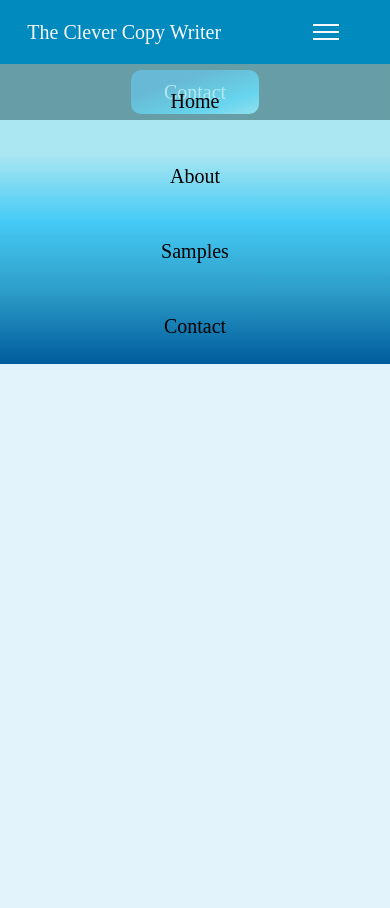
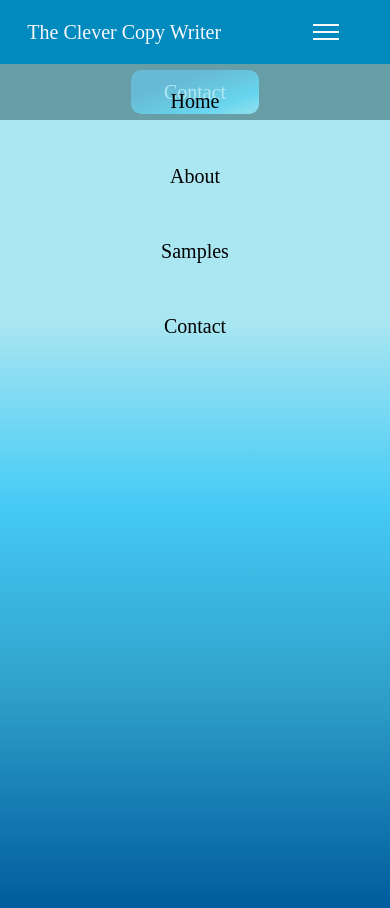
Before and after one commit to irosen419/the-clever-copy-writer, a React (Create React App) app: page / in a window 390 px wide. Both pictures are taken after a click on the element 326 px from the left and 32 px from the top of the page. Before the commit the page ends 844 px from the top, so only its background shows below. Built offline with nearby package versions, Linux system fonts and the light colour scheme.

Commit message:
finish styles for dropdown menu. begin samples page

```diff
--- a/src/components/Header.js
+++ b/src/components/Header.js
@@ -7,12 +7,20 @@ function Header() {
     const links = () => {
         return (
             <>
-                <li id="home"><Link to="/home">Home</Link></li>
-                <li id="about"><Link to="/about">About</Link></li>
-                <li id="samples"><Link to="/samples">Samples</Link></li>
-                <li id="contact"><Link to="/contact">Contact</Link></li>
+                <Link to="/home" id="home" onClick={decideMenu}><li>Home</li></Link>
+                <Link to="/about" id="about" onClick={decideMenu}><li>About</li></Link>
+                <Link to="/samples" id="samples" onClick={decideMenu}><li>Samples</li></Link>
+                <Link to="/contact" id="contact" onClick={decideMenu}><li>Contact</li></Link>
             </>
         )
+    }
+
+    const decideMenu = () => {
+        if (menu) {
+            setMenu(false)
+        } else {
+            setMenu(true)
+        }
     }
 
     return (
@@ -23,7 +31,7 @@ function Header() {
             <ul className="header__right links hide-for-mobile">
                 {links()}
             </ul>
-            <div className="header__right menu hide-for-desktop" onClick={() => setMenu(prevMenu => !prevMenu)}>
+            <div className="header__right menu hide-for-desktop" onClick={decideMenu}>
                 <span></span>
                 <span></span>
                 <span></span>
--- /dev/null
+++ b/src/components/Samples.js
@@ -0,0 +1,13 @@
+function Samples() {
+    return (
+        <div className="samples">
+            <div className="sample"></div>
+            <div className="sample"></div>
+            <div className="sample"></div>
+            <div className="sample"></div>
+            <div className="sample"></div>
+        </div>
+    )
+}
+
+export default Samples
--- a/src/index.js
+++ b/src/index.js
@@ -6,12 +6,14 @@ import reportWebVitals from './reportWebVitals';
 import App from './App';
 import Home from './components/Home';
 import About from './components/About'
+import Samples from './components/Samples'
 
 ReactDOM.render(
   <Router history={hashHistory}>
     <Route path="/" component={App}>
       <Route path="home" component={Home} />
       <Route path="about" component={About} />
+      <Route path="samples" component={Samples} />
 
     </Route>
   </Router>,
--- a/src/scss/_globals.scss
+++ b/src/scss/_globals.scss
@@ -91,29 +91,31 @@ body {
         left: 0;
         transform: translateY(100%);
         z-index: 1000;
+
         width: 100%;
+        height: 100vh;
 
         display: flex;
         flex-direction: column;
         align-items: center;
 
         background: linear-gradient(rgba(#93E1Ed, 0.7) 30%, rgba(#02B9F3, 0.7), rgba(#018ABD, 0.8) 75%, rgba(#005C9D, 1));
-
-        li {
+        list-style: none;
+        // padding: 25px 0;
+        a {
             width: 100%;
             height: 75px;
             text-align: center;
 
             line-height: 75px;
             font-size: $logoMobile;
-            a {
+            li {
                 color: black;
             }
 
             &:hover {
                 &#home {
                     background: rgba(#888888, 0.3);
-                    // opacity: 1;
                 }
 
                 &#about {
@@ -131,6 +133,7 @@ body {
         }
 
     }
+
 
     .hide-for-mobile {
         @include breakpoint-down(medium) {
@@ -208,6 +211,25 @@ body {
     }
 }
 
+.samples {
+    width: 100%;
+    height: 100vh;
+    background: black;
+
+    display: flex;
+    flex-wrap: wrap;
+    justify-content: center;
+    // align-items: center;
+
+    .sample {
+        height: 100px;
+        border: 1px solid red;
+
+        flex-grow: 1fr;
+        min-width: 50%;
+    }
+}
+
 .footer {
 
     width: 100%;
@@ -246,8 +268,8 @@ body {
             }
 
             div.top__carousel {
-                top: 2.5%;
-                height: 33%
+                top: 10%;
+                height: 90%
             }
         }
 
--- a/src/scss/styles.css
+++ b/src/scss/styles.css
@@ -106,6 +106,7 @@ body a:visited {
           transform: translateY(100%);
   z-index: 1000;
   width: 100%;
+  height: 100vh;
   display: -webkit-box;
   display: -ms-flexbox;
   display: flex;
@@ -118,9 +119,10 @@ body a:visited {
           align-items: center;
   background: -webkit-gradient(linear, left top, left bottom, color-stop(30%, rgba(147, 225, 237, 0.7)), color-stop(rgba(2, 185, 243, 0.7)), color-stop(75%, rgba(1, 138, 189, 0.8)), to(#005c9d));
   background: linear-gradient(rgba(147, 225, 237, 0.7) 30%, rgba(2, 185, 243, 0.7), rgba(1, 138, 189, 0.8) 75%, #005c9d);
+  list-style: none;
 }
 
-.header .dropdown li {
+.header .dropdown a {
   width: 100%;
   height: 75px;
   text-align: center;
@@ -128,23 +130,23 @@ body a:visited {
   font-size: 1.25rem;
 }
 
-.header .dropdown li a {
+.header .dropdown a li {
   color: black;
 }
 
-.header .dropdown li:hover#home {
+.header .dropdown a:hover#home {
   background: rgba(136, 136, 136, 0.3);
 }
 
-.header .dropdown li:hover#about {
+.header .dropdown a:hover#about {
   background: rgba(136, 136, 136, 0.3);
 }
 
-.header .dropdown li:hover#samples {
+.header .dropdown a:hover#samples {
   background: rgba(136, 136, 136, 0.3);
 }
 
-.header .dropdown li:hover#contact {
+.header .dropdown a:hover#contact {
   background: rgba(136, 136, 136, 0.3);
 }
 
@@ -226,6 +228,29 @@ body a:visited {
   width: auto;
 }
 
+.samples {
+  width: 100%;
+  height: 100vh;
+  background: black;
+  display: -webkit-box;
+  display: -ms-flexbox;
+  display: flex;
+  -ms-flex-wrap: wrap;
+      flex-wrap: wrap;
+  -webkit-box-pack: center;
+      -ms-flex-pack: center;
+          justify-content: center;
+}
+
+.samples .sample {
+  height: 100px;
+  border: 1px solid red;
+  -webkit-box-flex: 1fr;
+      -ms-flex-positive: 1fr;
+          flex-grow: 1fr;
+  min-width: 50%;
+}
+
 .footer {
   width: 100%;
   background: #000000;
@@ -264,8 +289,8 @@ body a:visited {
        object-position: top;
   }
   .home__top div.top__carousel {
-    top: 2.5%;
-    height: 33%;
+    top: 10%;
+    height: 90%;
   }
   .home__missionStatement {
     margin-top: 10.0%;
```
Also changed, not shown: 2 other files (tests, documents, lock files or other folders).
